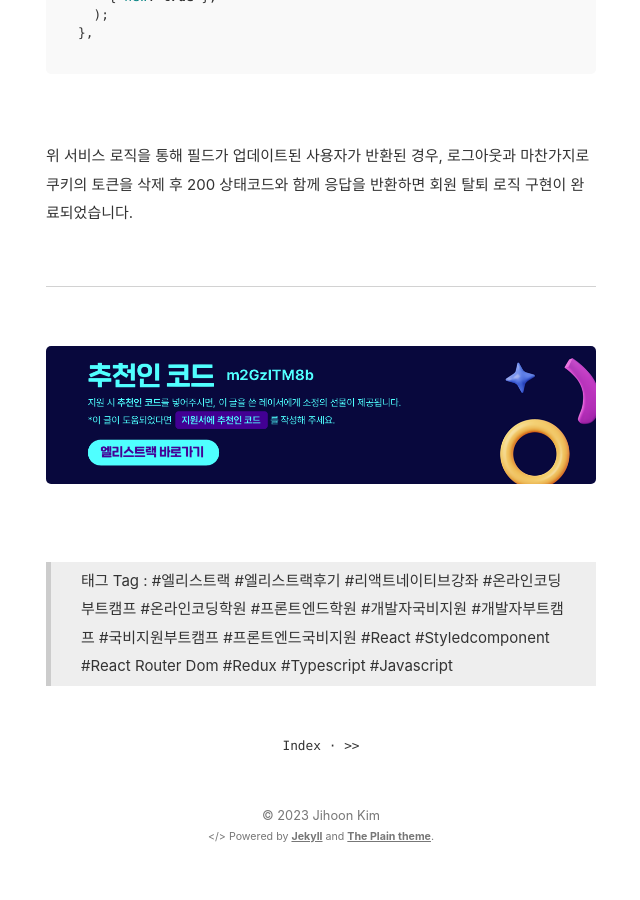
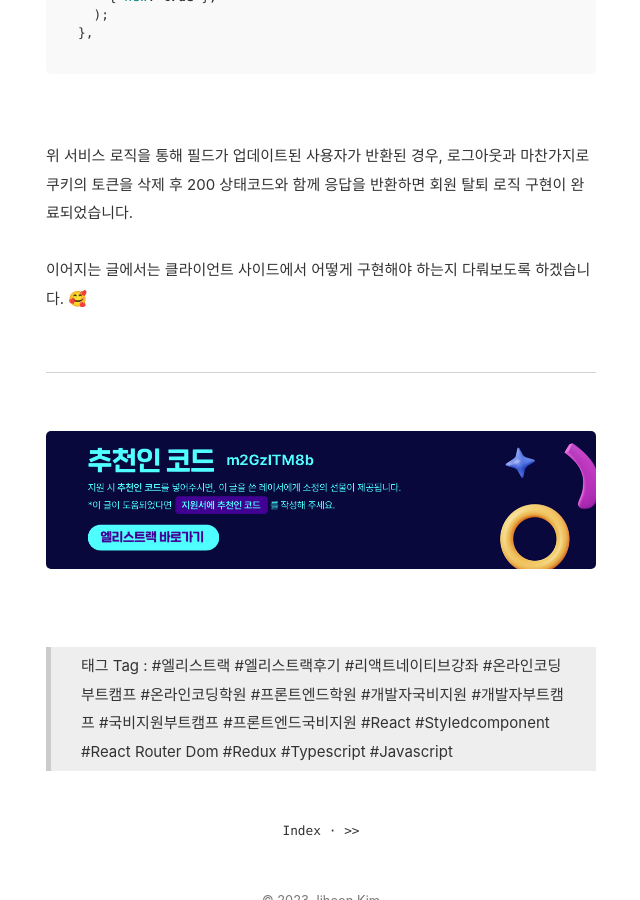
Before and after one commit to Ji-hoon/blog, a Jekyll site: the page built from _posts/2023-12-14-authorization-with-kakao.md, in a window 1280 px wide and 900 px high, scrolled down 6997 px. Shown: the whole window, without its empty margins (319-959 px from the left). Built offline with Jekyll 4.4.1, drawn with Linux system fonts in a browser that asks for light colours; comment, search, counter and statistics services are not loaded.

Commit message:
Fix : 내용 수정

```diff
--- a/_posts/2023-12-14-authorization-with-kakao.md
+++ b/_posts/2023-12-14-authorization-with-kakao.md
@@ -207,6 +207,10 @@ async withdrawUser(userId: string) {
 
 위 서비스 로직을 통해 필드가 업데이트된 사용자가 반환된 경우, 로그아웃과 마찬가지로 쿠키의 토큰을 삭제 후 200 상태코드와 함께 응답을 반환하면 회원 탈퇴 로직 구현이 완료되었습니다.
 
+&nbsp;
+
+이어지는 글에서는 클라이언트 사이드에서 어떻게 구현해야 하는지 다뤄보도록 하겠습니다. 🥰
+
 
 &nbsp;
 
```
